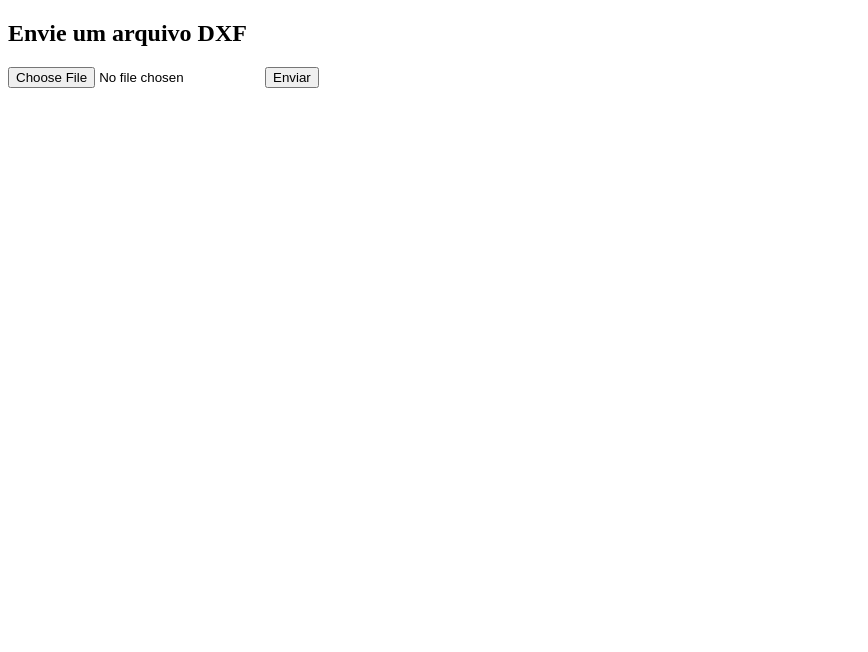
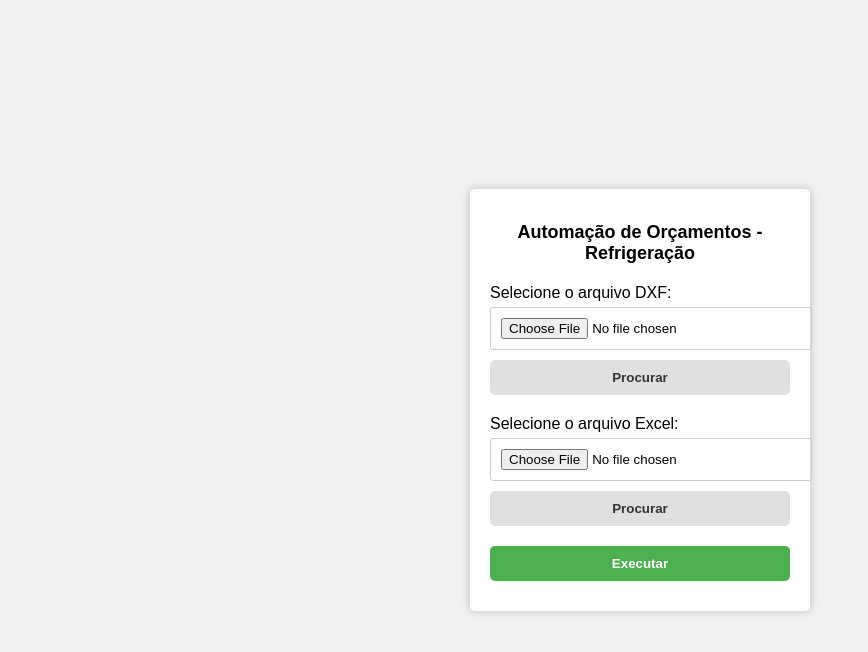
Before and after one commit to Tiagotj7/IaAutoCad, a plain HTML site: page page1.html in a window 1280 px wide. Shown: the whole page, without its empty margins (0-868 px from the left). Drawn offline with Linux system fonts and the light colour scheme.

Commit message:
alter pag design

```diff
--- a/page1.html
+++ b/page1.html
@@ -1,32 +1,85 @@
 <!DOCTYPE html>
-<html lang="pt">
+<html lang="pt-BR">
 <head>
     <meta charset="UTF-8">
     <meta name="viewport" content="width=device-width, initial-scale=1.0">
-    <title>Automação de Orçamentos</title>
+    <link rel="stylesheet" href="styles.css">
+    <title>Automação de Orçamentos - Refrigeração</title>
+    <style>
+        body {
+            font-family: Arial, sans-serif;
+            background-color: #f0f0f0;
+            display: flex;
+            justify-content: center;
+            align-items: center;
+            height: 100vh;
+            margin: 0;
+        }
+
+        .container {
+            background-color: #ffffff;
+            padding: 20px;
+            border-radius: 5px;
+            box-shadow: 0 0 10px rgba(0, 0, 0, 0.2);
+            width: 300px;
+        }
+
+        h1 {
+            font-size: 18px;
+            text-align: center;
+            margin-bottom: 20px;
+        }
+
+        label {
+            margin-top: 10px;
+            display: block;
+        }
+
+        input[type="file"] {
+            width: 100%;
+            padding: 10px;
+            margin-top: 5px;
+            border: 1px solid #ccc;
+            border-radius: 3px;
+        }
+
+        button {
+            margin: 10px 0;
+            padding: 10px;
+            width: 100%;
+            border: none;
+            border-radius: 5px;
+            cursor: pointer;
+            font-weight: bold;
+        }
+
+        .search-btn {
+            background-color: #e0e0e0;
+            color: #333;
+        }
+
+        .execute-btn {
+            background-color: #4CAF50; /* Verde */
+            color: white;
+        }
+
+        button:hover {
+            opacity: 0.9;
+        }
+    </style>
 </head>
 <body>
-    <h2>Envie um arquivo DXF</h2>
-    <input type="file" id="arquivo_dxf">
-    <button onclick="enviarArquivo()">Enviar</button>
-    <p id="resposta"></p>
+    <div class="container">
+        <h1>Automação de Orçamentos - Refrigeração</h1>
+        <label for="dxf-file">Selecione o arquivo DXF:</label>
+        <input type="file" id="dxf-file">
+        <button class="search-btn">Procurar</button>
 
-    <script>
-        function enviarArquivo() {
-            let arquivo = document.getElementById("arquivo_dxf").files[0];
-            let formData = new FormData();
-            formData.append("arquivo_dxf", arquivo);
+        <label for="excel-file">Selecione o arquivo Excel:</label>
+        <input type="file" id="excel-file">
+        <button class="search-btn">Procurar</button>
 
-            fetch("/processar", {
-                method: "POST",
-                body: formData
-            })
-            .then(response => response.json())
-            .then(data => {
-                document.getElementById("resposta").innerText = data.mensagem || data.erro;
-            })
-            .catch(error => console.error("Erro:", error));
-        }
-    </script>
+        <button class="execute-btn">Executar</button>
+    </div>
 </body>
 </html>
```
Also changed, not shown: 1 other file.
